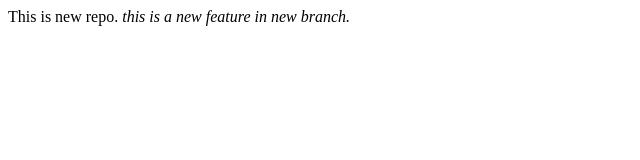
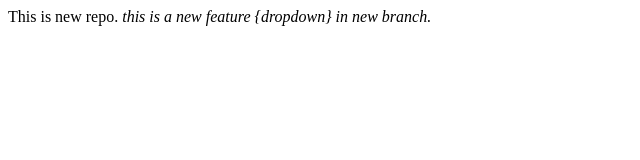
Before and after one commit to Lasata2790/FromLocalRepo, a plain HTML site: page index.html in a window 1280 px wide. Shown: the whole page, without its empty margins (0-640 px from the left). Drawn offline with Linux system fonts and the light colour scheme.

Commit message:
dropdown

```diff
--- a/index.html
+++ b/index.html
@@ -1,2 +1,2 @@
 <p> This is new repo.
-    <i> this is a new feature in new branch.</i> </p>
+    <i> this is a new feature {dropdown} in new branch.</i> </p>
```
